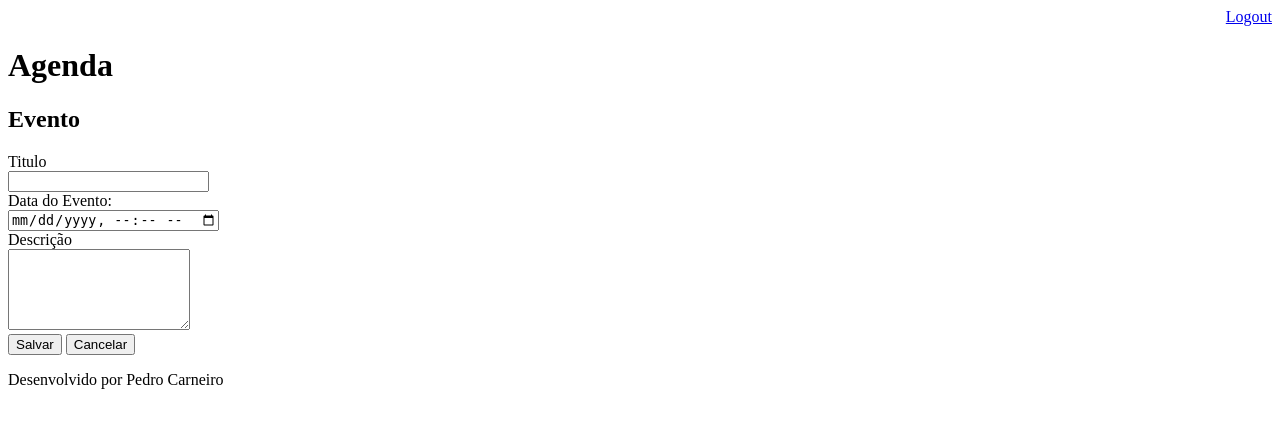
After one commit to pedrocarneiro11/agenda_django, a Django app: page /agenda/evento in a window 1280 px wide. The commit adds this page. Shown: the top 428 px of the page. Run offline with Django 4.2, Linux system fonts and the light colour scheme; a user stored in the database is signed in.

Commit message:
Incluindo template para insercao de dados de eventos na agenda

```diff
--- a/agenda/urls.py
+++ b/agenda/urls.py
@@ -20,6 +20,8 @@ from django.views.generic import RedirectView
 urlpatterns = [
     path('admin/', admin.site.urls),
     path('agenda/', views.lista_eventos),
+    path('agenda/evento', views.evento),
+    path('agenda/submit', views.submit_evento),
     path('', RedirectView.as_view(url='/agenda')),
     path('login/', views.login_user),
     path('login/submit', views.submit_login),
--- a/core/views.py
+++ b/core/views.py
@@ -39,3 +39,22 @@ def lista_eventos(request):
     evento = Evento.objects.filter(usuario=usuario)
     dados = {'eventos': evento}
     return render(request, 'agenda.html', dados)
+
+
+@login_required(login_url='login/')
+def evento(request):
+    return render(request, 'evento.html')
+
+
+@login_required(login_url='login/')
+def submit_evento(request):
+    if request.POST:
+        titulo = request.POST.get('titulo')
+        data_evento = request.POST.get('data_evento')
+        descricao = request.POST.get('descricao')
+        usuario = request.user
+        Evento.objects.create(titulo=titulo,
+                              data_evento=data_evento,
+                              descricao=descricao,
+                              usuario=usuario)
+    return redirect('/')
--- a/templates/agenda.html
+++ b/templates/agenda.html
@@ -2,6 +2,7 @@
 
 {% block content %}
     <h2>Agendamentos</h2>
+    <a href="/agenda/evento"> <button style="cursor:pointer">Novo Evento</button></a>
 
     <ul style="font-size:18px">
     {% for evento in eventos %}
--- /dev/null
+++ b/templates/evento.html
@@ -0,0 +1,27 @@
+{% extends "model-page.html" %}
+
+{% block content %}
+
+<h2>Evento</h2>
+
+<form action="submit" method="POST">{% csrf_token %}
+    <label>Titulo</label>
+    <br>
+    <input type="text" name="titulo" size="22">
+    <br>
+    <label>Data do Evento:</label>
+    <br>
+    <input type="datetime-local" name="data_evento">
+    <br>
+    <label>Descrição</label>
+    <br>
+    <textarea name="descricao" rows="5" cols="20"></textarea>
+    <br>
+    <button type="submit" style="cursor:pointer">Salvar</button>
+    <a href="/">
+        <button type="button" style="cursor:pointer">Cancelar</button>
+    </a>
+</form>
+
+
+{% endblock %}
```
Also changed, not shown: db.sqlite3.
